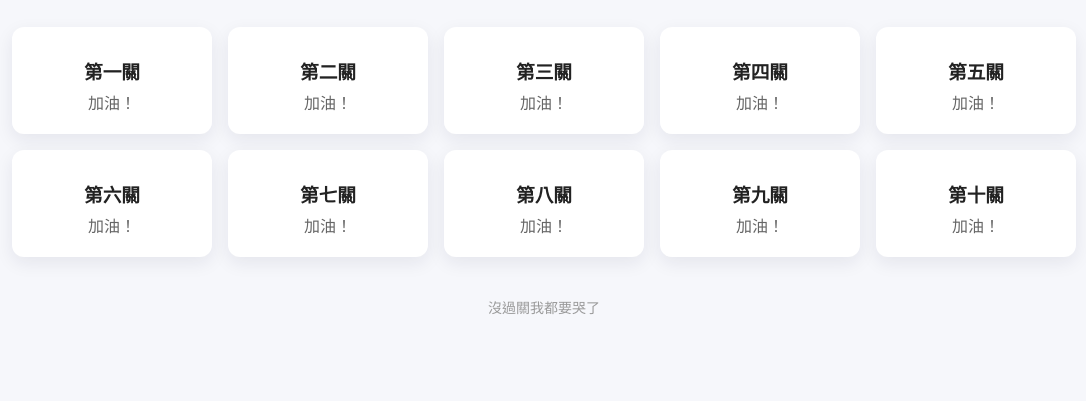
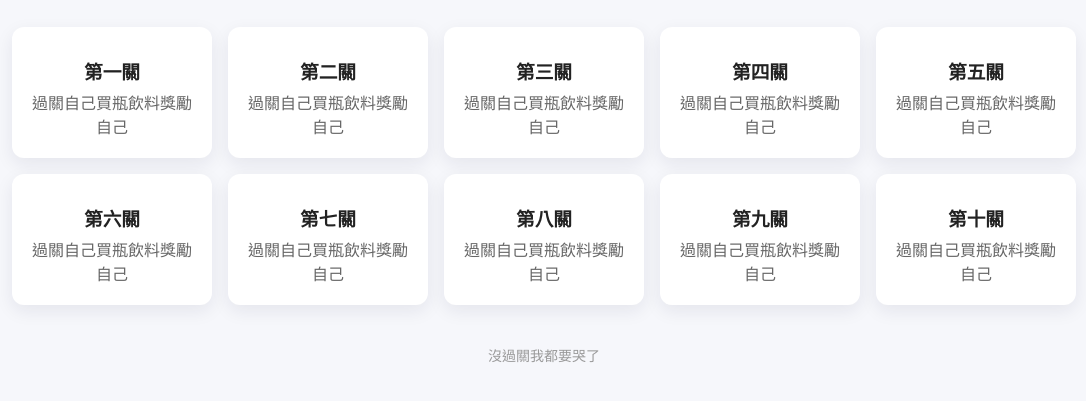
Before and after one commit to yumichen657/paint, a plain HTML site: page index.html in a window 1280 px wide. Shown: the part 129-530 px from the top of the page, without its empty margins (96-1182 px from the left). Drawn offline with Linux system fonts and the light colour scheme.

Commit message:
Update index.html

```diff
--- a/index.html
+++ b/index.html
@@ -24,7 +24,7 @@
       card.onclick = () => location.href = `game.html?level=${lv.id}`;
       card.innerHTML = `
         <h3>${lv.title}</h3>
-        <p>${lv.subtitle || '加油！'}</p>
+        <p>${lv.subtitle || '過關自己買瓶飲料獎勵自己'}</p>
       `;
       wrap.appendChild(card);
     });
```
